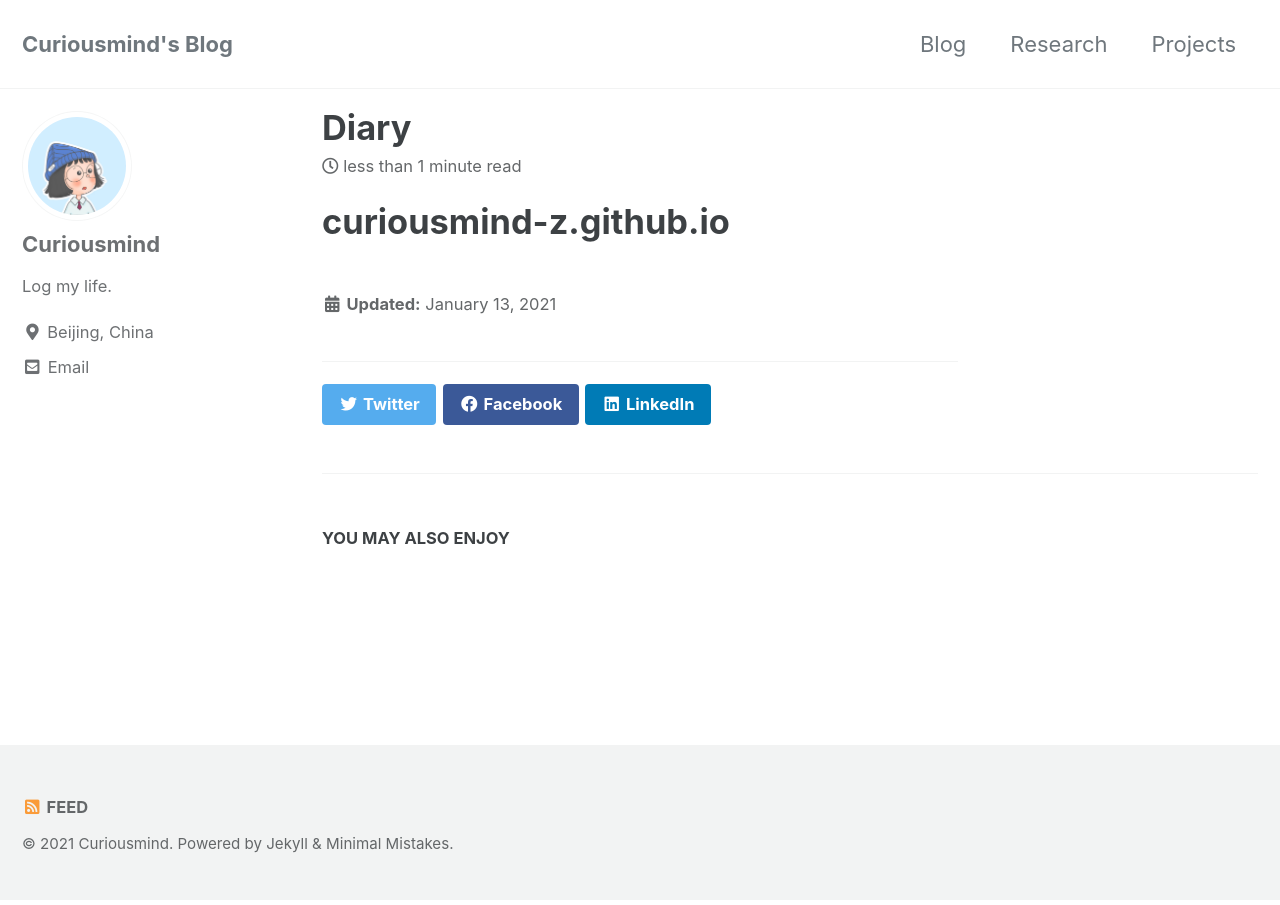
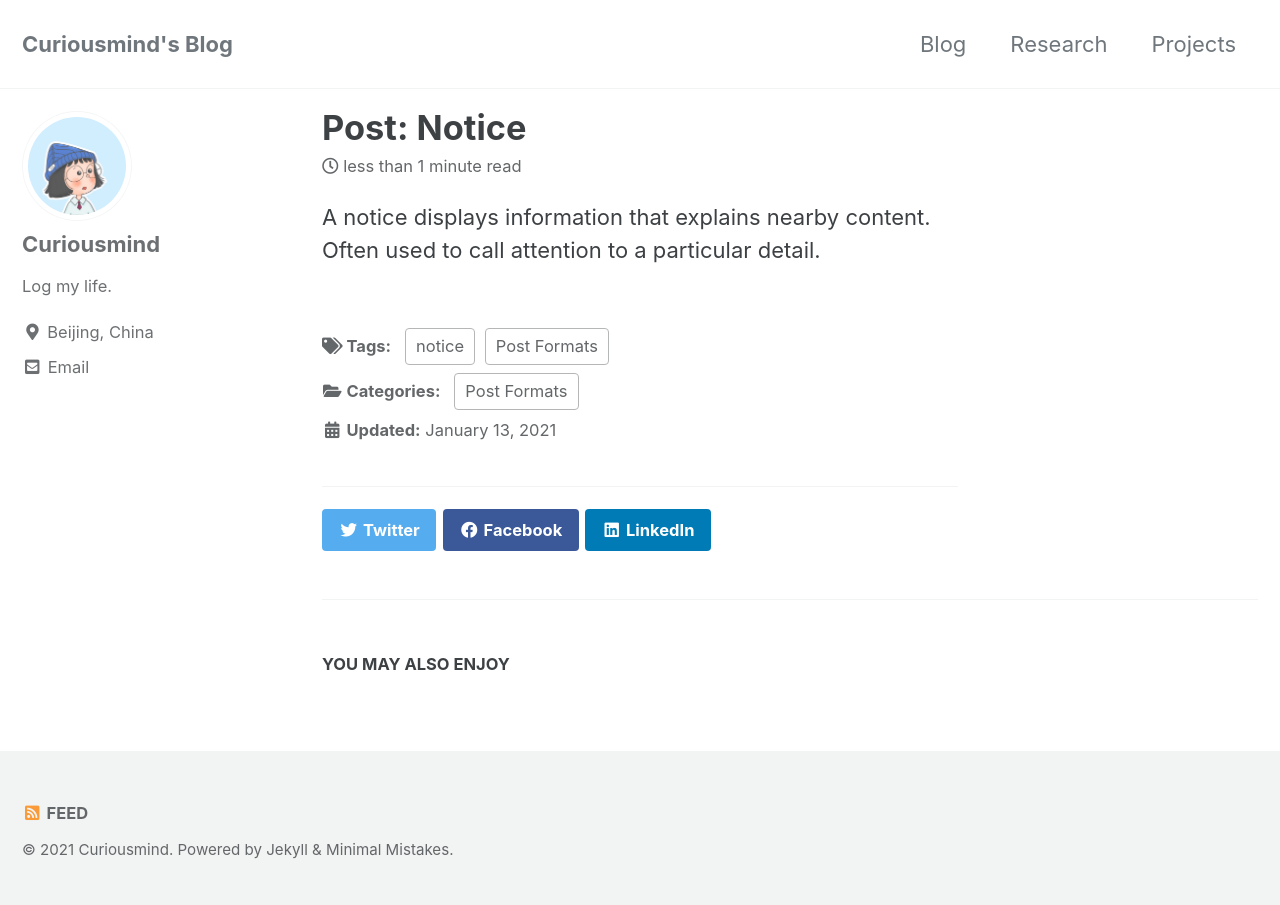
Before and after one commit to curiousmind-z/curiousmind-z.github.io, a Jekyll site: the page built from _posts/2021-01-13-diary.md, in a window 1280 px wide. Built offline with Jekyll 4.4.1, drawn with Linux system fonts in a browser that asks for light colours; cached includes are drawn as plain includes.

Commit message:
Update 2021-01-13-diary.md

```diff
--- a/_posts/2021-01-13-diary.md
+++ b/_posts/2021-01-13-diary.md
@@ -1 +1,10 @@
-# curiousmind-z.github.io
+---
+title: "Post: Notice"
+categories:
+  - Post Formats
+tags:
+  - Post Formats
+  - notice
+---
+
+A notice displays information that explains nearby content. Often used to call attention to a particular detail.
```
